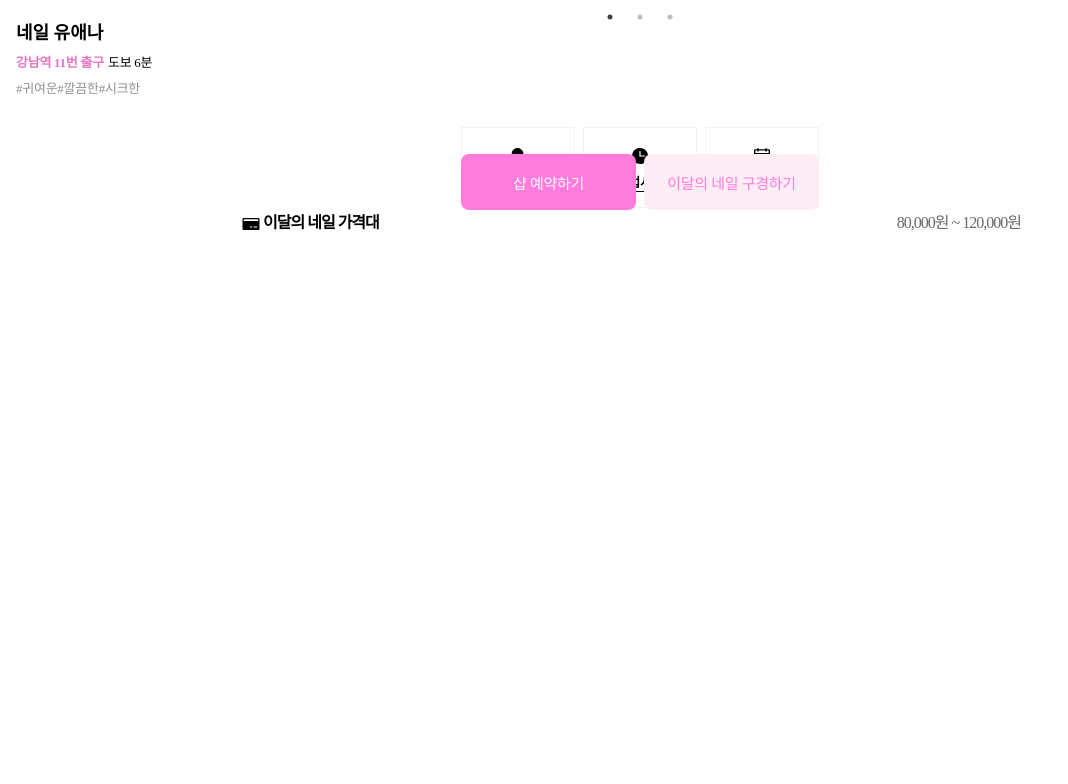
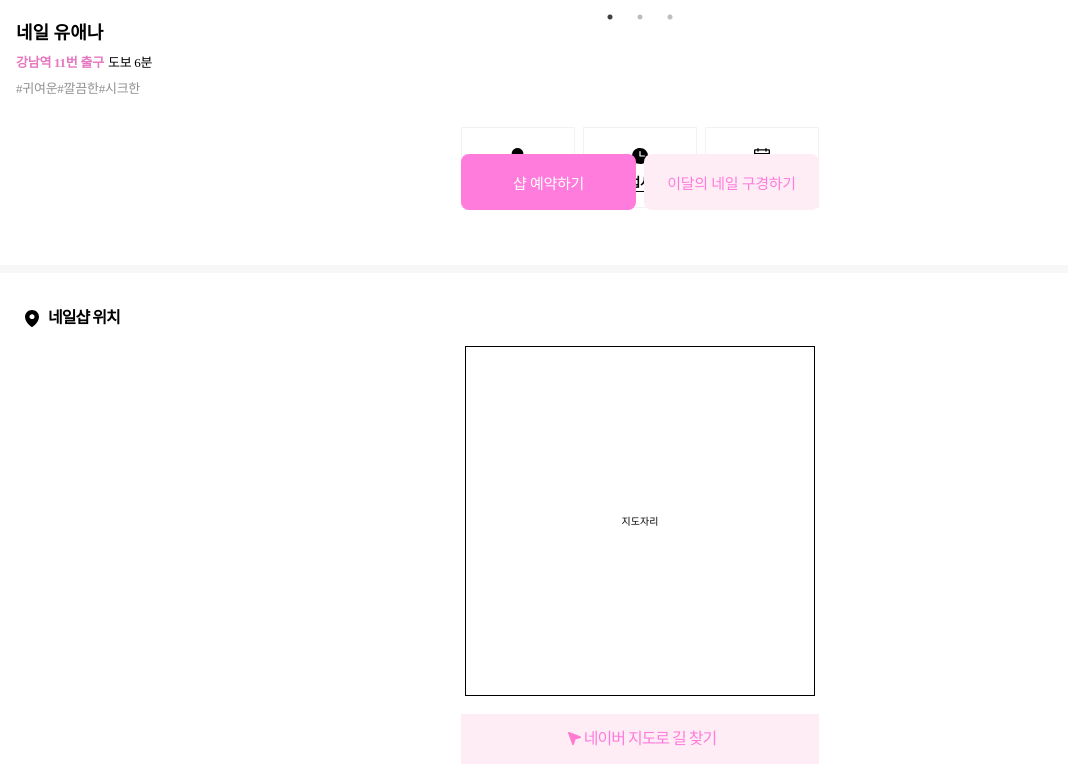
Before and after one commit to Sum-nail/sum-nail-client, a Next.js app: page /detail in a window 1280 px wide. Shown: the part 574-1358 px from the top of the page, without its empty margins (0-1068 px from the left). Before the commit the page ends 810 px from the top, so only its background shows below. Built offline with nearby package versions, Linux system fonts and the light colour scheme.

Commit message:
[feat] 지도 위치

```diff
--- a/app/detail/page.tsx
+++ b/app/detail/page.tsx
@@ -4,6 +4,7 @@ import DefaultBottomButton from '@/components/detail/DefaultBottomButton';
 import DetailNav from '@/components/detail/DetailNav';
 import ImageCarousel from '@/components/detail/ImageCarousel';
 import NailInfo from '@/components/detail/NailInfo';
+import StoreMap from '@/components/detail/StoreMap';
 import styled from '@emotion/styled';
 
 function ShopDetailPage() {
@@ -13,6 +14,7 @@ function ShopDetailPage() {
       <DefaultBottomButton />
       <ImageCarousel />
       <NailInfo />
+      <StoreMap />
     </DetailContainer>
   );
 }
--- a/components/detail/NailInfo.tsx
+++ b/components/detail/NailInfo.tsx
@@ -3,7 +3,6 @@
 import styled from '@emotion/styled';
 import React from 'react';
 import ShortcutsLink from './NailInfo/ ShortcutsLink';
-import NailCost from './NailInfo/NailCost';
 
 const info = {
   nailshopName: '네일 유애나',
@@ -35,7 +34,6 @@ function NailInfo() {
         ))}
       </HashTagsWrapper>
       <ShortcutsLink />
-      <NailCost />
     </div>
   );
 }
--- a/components/detail/NailInfo/ ShortcutsLink.tsx
+++ b/components/detail/NailInfo/ ShortcutsLink.tsx
@@ -48,6 +48,8 @@ const BoxStyle = styled.div`
   height: 8.1rem;
 
   border: 1px solid ${({ theme }) => theme.colors.grayF2};
+
+  margin-bottom: 5.7rem;
 `;
 
 const ShortcutsLinkContainer = styled.div`
@@ -55,4 +57,5 @@ const ShortcutsLinkContainer = styled.div`
   justify-content: center;
   gap: 0.8rem;
   margin-top: 3.05rem;
+  border-bottom: 8px solid ${({ theme }) => theme.colors.grayF7};
 `;
--- a/components/detail/NailInfo/NailCost.tsx
+++ /dev/null
@@ -1,40 +0,0 @@
-'use client';
-import { CreditCardIcon } from '@/public/icons';
-import styled from '@emotion/styled';
-
-function NailCost() {
-  return (
-    <NailCostContainer>
-      <TitleWrapper>
-        <CreditCardIcon />
-        <Title>이달의 네일 가격대</Title>
-      </TitleWrapper>
-      <CostText>80,000원 ~ 120,000원</CostText>
-    </NailCostContainer>
-  );
-}
-
-export default NailCost;
-
-const NailCostContainer = styled.div`
-  display: flex;
-  justify-content: space-around;
-  margin-top: 0.4rem;
-`;
-
-const TitleWrapper = styled.div`
-  display: flex;
-  margin-left: -2rem;
-`;
-
-const CostText = styled.p`
-  margin-top: 0.4rem;
-  color: ${({ theme }) => theme.colors.gray69};
-  ${({ theme }) => theme.fonts.T16_500};
-`;
-
-const Title = styled.h1`
-  margin-top: 0.4rem;
-  color: ${({ theme }) => theme.colors.black};
-  ${({ theme }) => theme.fonts.T16_600};
-`;
--- /dev/null
+++ b/components/detail/StoreMap.tsx
@@ -0,0 +1,70 @@
+import { MapPinIcon, NaviIcon } from '@/public/icons';
+import styled from '@emotion/styled';
+import React from 'react';
+
+function StoreMap() {
+  return (
+    <StoreMapContainer>
+      <MapTitleContainer>
+        <MapPinIcon />
+        <MapTitle>네일샵 위치</MapTitle>
+      </MapTitleContainer>
+      <Map>지도자리</Map>
+      <ButtonContainer>
+        <NaviButton>
+          <NaviIcon />
+          <NaviButtonText>네이버 지도로 길 찾기</NaviButtonText>
+        </NaviButton>
+      </ButtonContainer>
+    </StoreMapContainer>
+  );
+}
+
+export default StoreMap;
+
+const StoreMapContainer = styled.div`
+  border-bottom: 8px solid ${({ theme }) => theme.colors.grayF7};
+`;
+
+const ButtonContainer = styled.div`
+  display: flex;
+  justify-content: center;
+  margin: 1.8rem 0 2.4rem 0;
+`;
+
+const NaviButtonText = styled.h2`
+  color: ${({ theme }) => theme.colors.pink_pop};
+  ${({ theme }) => theme.fonts.T16_500};
+`;
+
+const NaviButton = styled.button`
+  display: flex;
+  justify-content: center;
+  align-items: center;
+  width: 35.8rem;
+  height: 5rem;
+  background-color: ${({ theme }) => theme.colors.pink_light_button};
+`;
+
+//얘는 지울 스타일 !! 위치 표시만 할라구요!!
+const Map = styled.div`
+  display: flex;
+  justify-content: center;
+  align-items: center;
+  width: 350px;
+  height: 350px;
+  border: 1px solid black;
+  margin: 0 auto;
+`;
+
+const MapTitleContainer = styled.div`
+  display: flex;
+  align-items: center;
+  margin: 3.3rem 0 1.6rem 2rem;
+`;
+
+const MapTitle = styled.h1`
+  color: ${({ theme }) => theme.colors.black};
+  ${({ theme }) => theme.fonts.T16_600};
+  margin-left: 0.4rem;
+`;
--- a/public/icons/index.tsx
+++ b/public/icons/index.tsx
@@ -10,3 +10,5 @@ export { default as PersonIcon } from './ic_person.svg';
 export { default as ClockIcon } from './ic_Clock.svg';
 export { default as CalendarIcon } from './ic_Calendar.svg';
 export { default as CreditCardIcon } from './ic_CreditCard.svg';
+export { default as MapPinIcon } from './ic_MapPin.svg';
+export { default as NaviIcon } from './ic_Navi.svg';
```
Also changed, not shown: components/detail/OpeningHour.tsx (added, +7 -0 lines), public/icons/ic_MapPin (1).svg (deleted).
